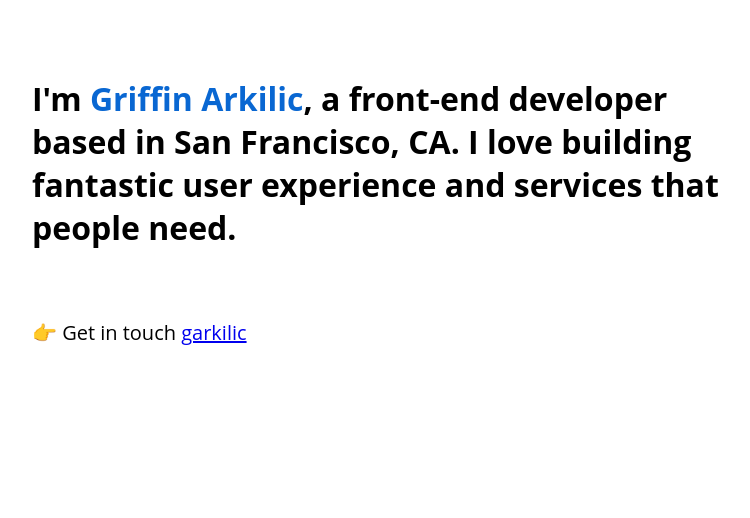
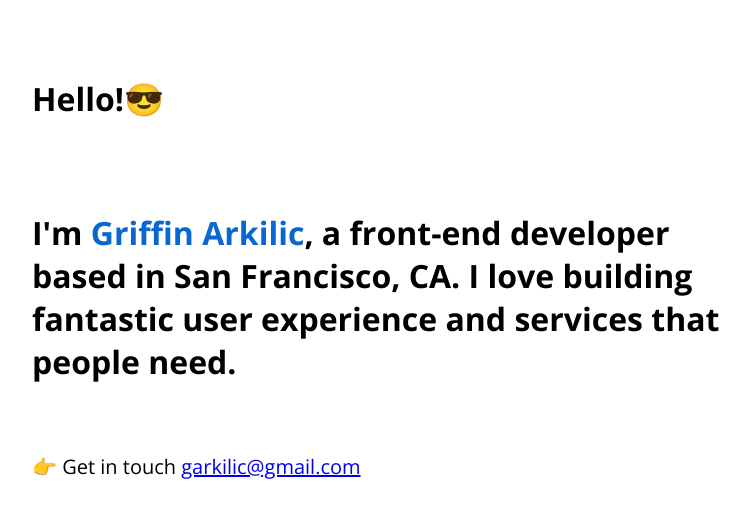
Before and after one commit to garkilic/personal-site-react, a React (Create React App) app: page / in a window 1280 px wide. Shown: the top 518 px of the page, without its empty margins (40-790 px from the left). Built offline with nearby package versions, Linux system fonts and the light colour scheme; the HTML template or start-up script is replaced by a standard one.

Commit message:
Added email and other aspects

```diff
--- a/public/index.html
+++ b/public/index.html
@@ -5,6 +5,9 @@
     <link rel="icon" href="%PUBLIC_URL%/favicon.ico" />
     <meta name="viewport" content="width=device-width, initial-scale=1" />
     <meta name="description" content="Web site created using create-react-app" />
+    <link rel="preconnect" href="https://fonts.googleapis.com">
+    <link rel="preconnect" href="https://fonts.gstatic.com" crossorigin>
+    <link href="https://fonts.googleapis.com/css2?family=Open+Sans:wght@300;400;500;700&display=swap" rel="stylesheet">
     <title>React App</title>
   </head>
   <body>
--- a/src/App.js
+++ b/src/App.js
@@ -1,9 +1,11 @@
 import React from 'react';
+import Nav from './components/Nav'
 import Main from './components/Main'
 
 function App() {
   return (
     <div>
+      <Nav />
       <Main />
     </div>
   );
--- a/src/components/Main.js
+++ b/src/components/Main.js
@@ -5,7 +5,7 @@ export default function Main() {
     return (
         <div className="main section-container">
             <h1 className="main--message">I'm <span className="highlight">Griffin Arkilic</span>, a front-end developer based in San Francisco, CA. I love building fantastic user experience and services that people need.</h1>
-            <p className="main--contact">👉 Get in touch <a href="mailto:garkilic@gmail.com" target="_blank" rel="noopener noreferrer">garkilic</a> </p>
+            <p className="main--contact">👉 Get in touch <a href="mailto:garkilic@gmail.com" target="_blank" rel="noopener noreferrer">garkilic@gmail.com</a> </p>
         </div>
     )
 }
--- /dev/null
+++ b/src/components/Nav.js
@@ -0,0 +1,10 @@
+import React from "react";
+import "../style.css"
+
+export default function Nav() {
+    return(
+        <div className="nav section-container">
+            <h1>Hello!😎</h1>
+        </div>
+    )
+}
```
